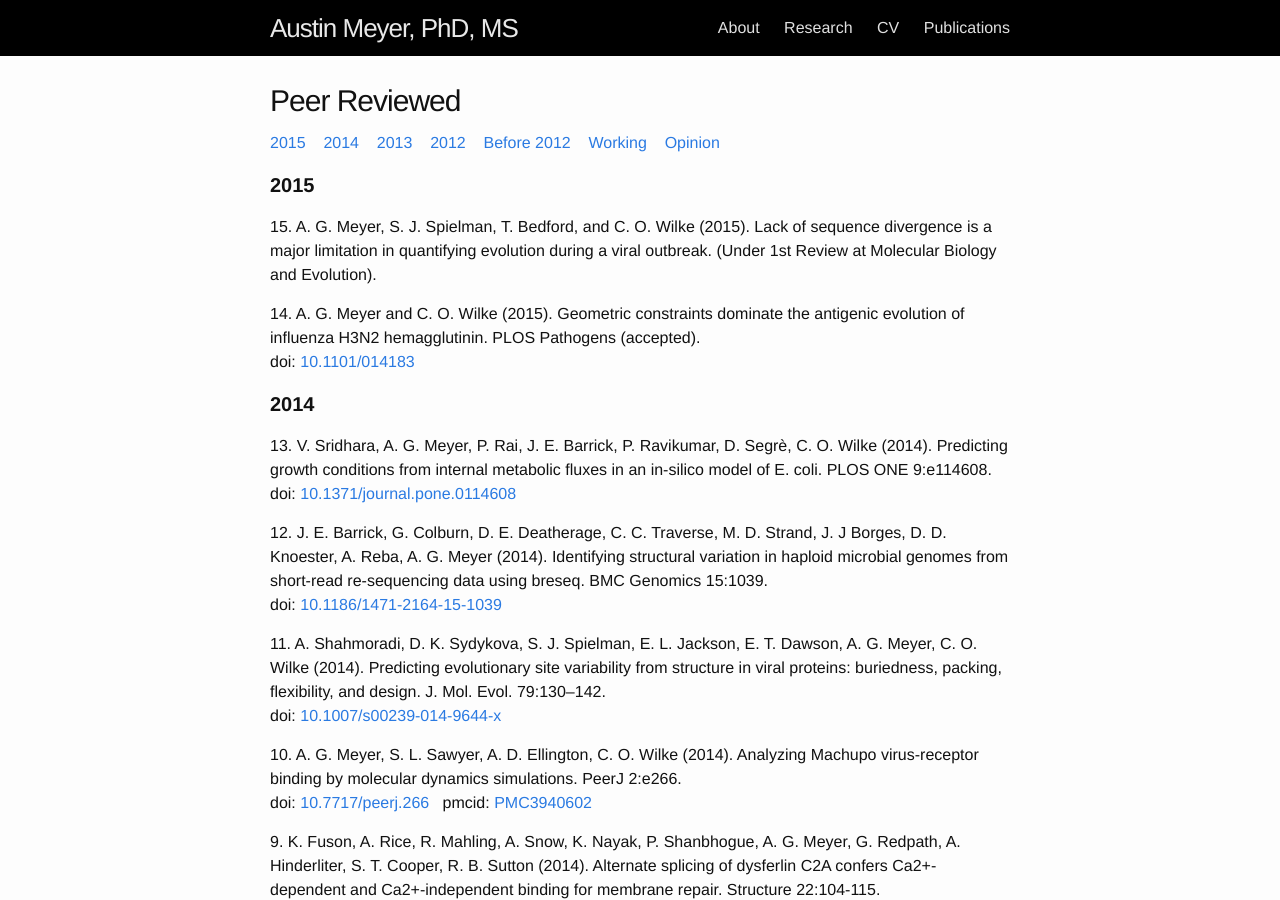
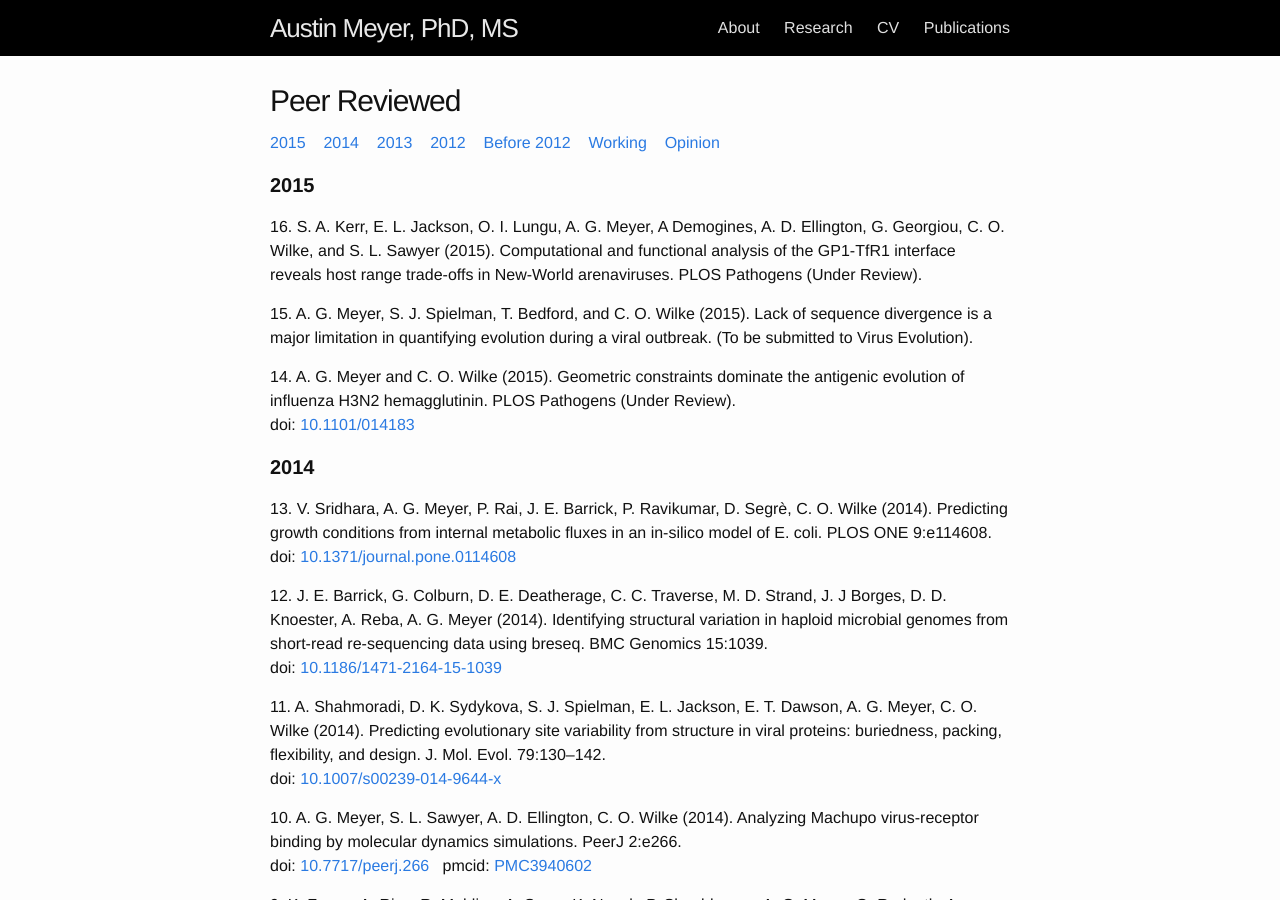
Before and after one commit to ausmeyer/ausmeyer.github.io, a Jekyll site: the page built from publications.html, in a window 1280 px wide and 900 px high. Built offline with Jekyll 4.4.1, drawn with Linux system fonts in a browser that asks for light colours.

Commit message:
Adding new paper.

```diff
--- a/_data/peer_review.yml
+++ b/_data/peer_review.yml
@@ -1,12 +1,17 @@
+- author: S. A. Kerr, E. L. Jackson, O. I. Lungu, A. G. Meyer, A Demogines, A. D. Ellington, G. Georgiou, C. O. Wilke, and S. L. Sawyer
+  year: 2015
+  title: Computational and functional analysis of the GP1-TfR1 interface reveals host range trade-offs in New-World arenaviruses
+  ref: "PLOS Pathogens (Under Review)"
+
 - author: A. G. Meyer, S. J. Spielman, T. Bedford, and C. O. Wilke
   year: 2015
   title: Lack of sequence divergence is a major limitation in quantifying evolution during a viral outbreak
-  ref: "(Under 1st Review at Molecular Biology and Evolution)"
+  ref: "(To be submitted to Virus Evolution)"
 
 - author: A. G. Meyer and C. O. Wilke
   year: 2015
   title: Geometric constraints dominate the antigenic evolution of influenza H3N2 hemagglutinin
-  ref: "PLOS Pathogens (accepted)"
+  ref: "PLOS Pathogens (Under Review)"
   doi: 10.1101/014183
 
 #- author: A. H. Kachroo, J. M. Laurent, C. M. Yellman, A. G. Meyer, C. O. Wilke, and E. M. Marcotte
```
